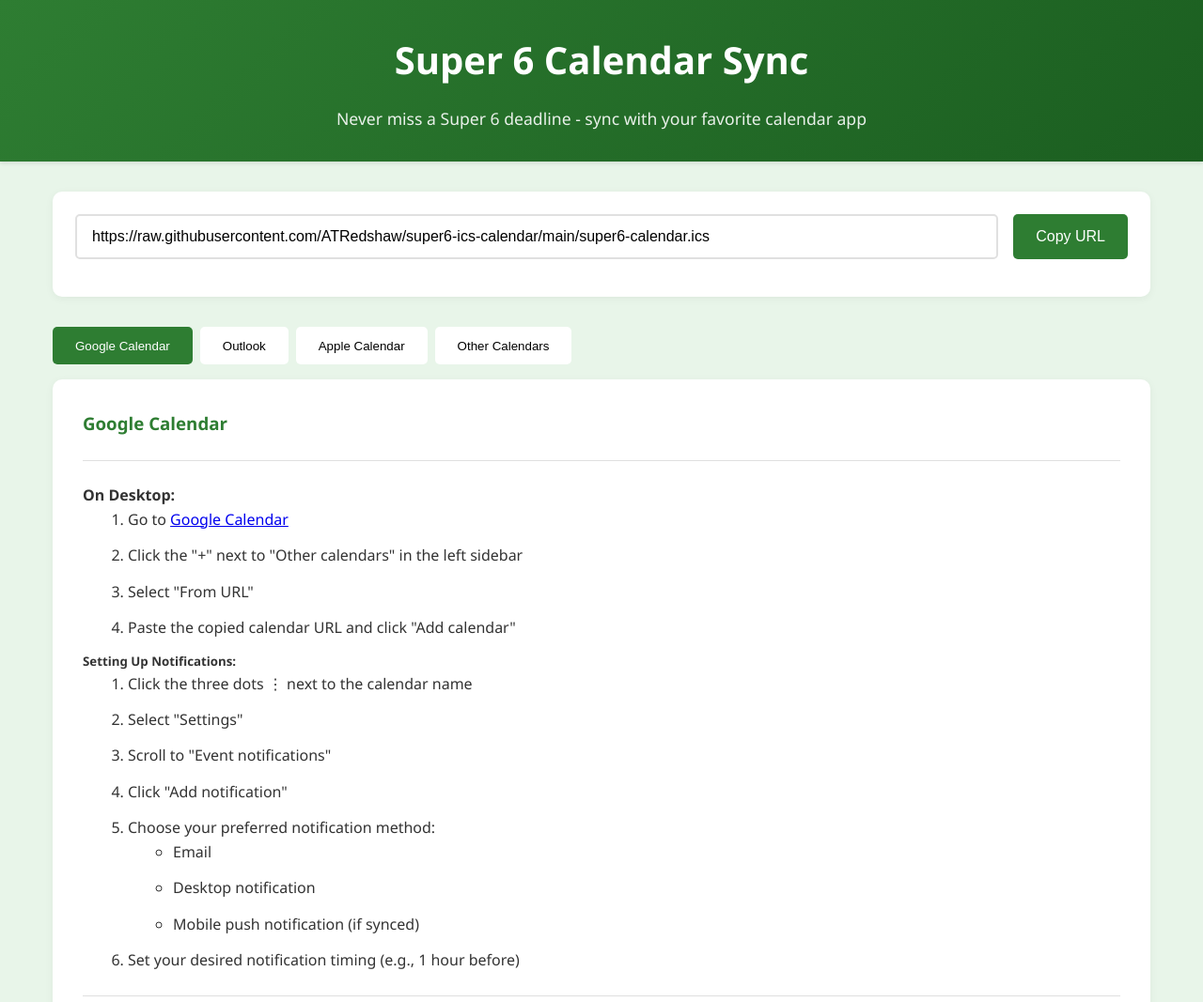
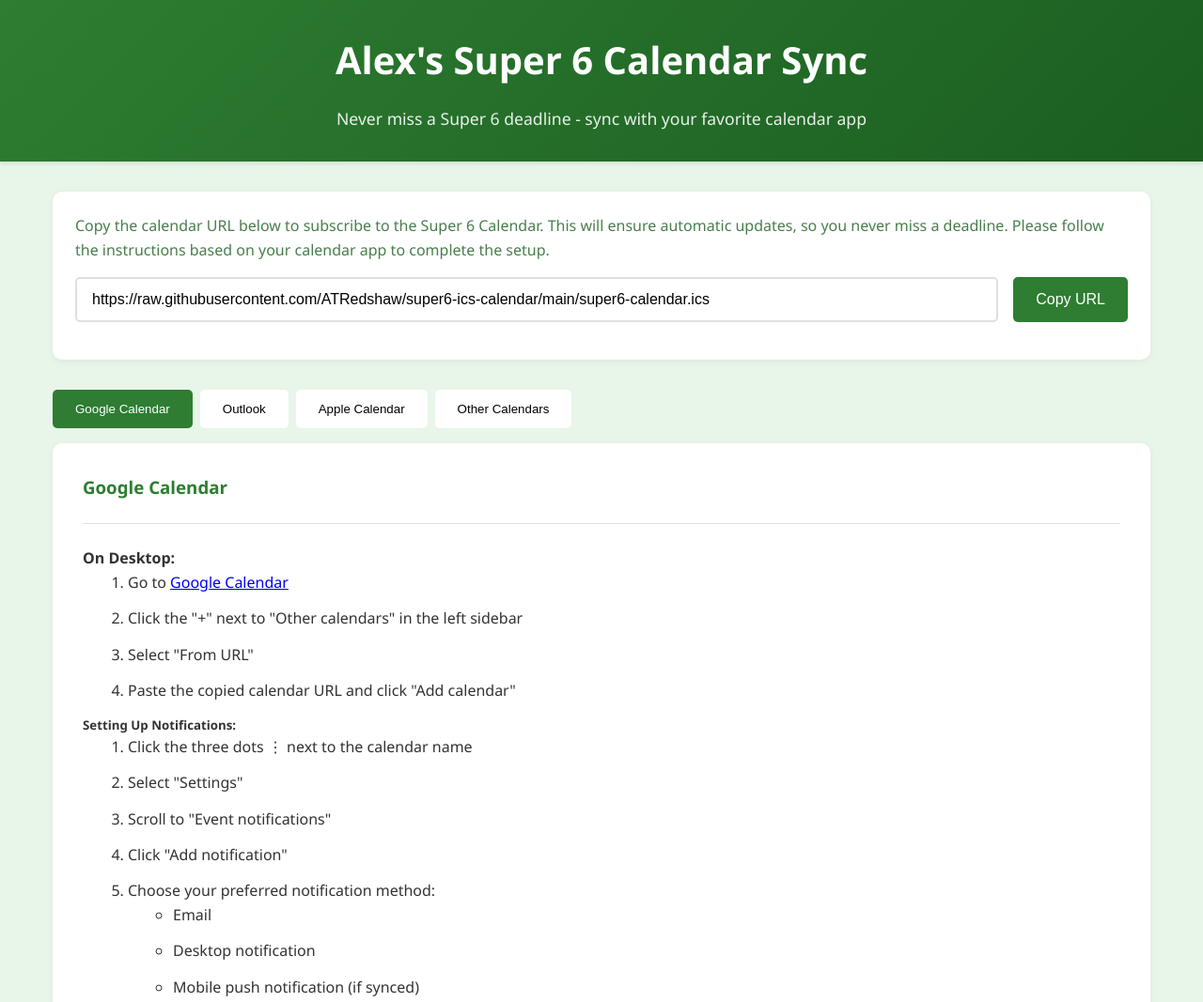
Before and after one commit to ATRedshaw/super6-ics-calendar, a website: page index.html in a window 1280 px wide. Shown: the top 1067 px of the page at 94% size. Drawn offline with Linux system fonts and the light colour scheme.

Commit message:
Added description for setup

```diff
--- a/index.html
+++ b/index.html
@@ -186,6 +186,15 @@
             margin-bottom: 0.8rem;
         }
 
+        .description-text {
+            font-size: 1rem;
+            color: var(--primary-dark);
+            margin-bottom: 1rem;
+            line-height: 1.6;
+            font-weight: 400;
+            opacity: 0.8;
+        }
+
         @media (max-width: 768px) {
             header h1 {
                 font-size: 2rem;
@@ -213,12 +222,15 @@
 
 <body>
     <header>
-        <h1>Super 6 Calendar Sync</h1>
+        <h1>Alex's Super 6 Calendar Sync</h1>
         <p>Never miss a Super 6 deadline - sync with your favorite calendar app</p>
     </header>
 
     <main>
         <div class="input-container">
+            <p class="description-text">
+                Copy the calendar URL below to subscribe to the Super 6 Calendar. This will ensure automatic updates, so you never miss a deadline. Please follow the instructions based on your calendar app to complete the setup.
+            </p>
             <div class="input-wrapper">
                 <input id="calendar-url" type="text" value="https://raw.githubusercontent.com/ATRedshaw/super6-ics-calendar/main/super6-calendar.ics" class="input-field" readonly>
                 <button class="copy-button" onclick="copyURL()">Copy URL</button>
```
